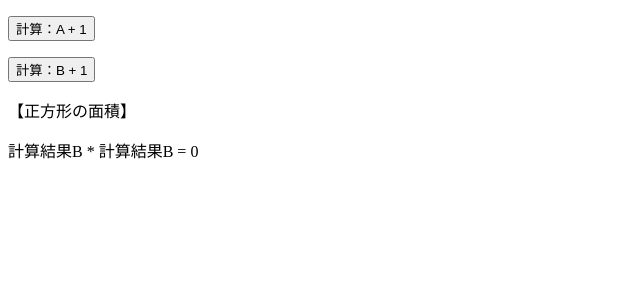
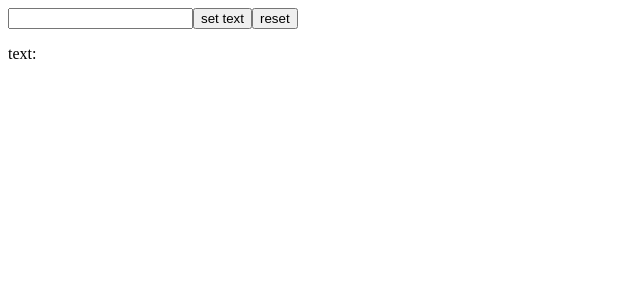
Before and after one commit to mashharuki/ReactSample3, a React (Create React App) app: page / in a window 1280 px wide. Shown: the top 300 px of the page, without its empty margins (0-640 px from the left). Built offline with nearby package versions, Linux system fonts and the light colour scheme.

Commit message:
useRefを使ったサンプル機能を実装する。

```diff
--- a/src/App.js
+++ b/src/App.js
@@ -1,57 +1,51 @@
 /**
  * メインコンポーネント
  */
- import React,{ memo, useState, useEffect, useMemo } from "react";
+import React,{ useRef, useState, useEffect } from "react";
 import "./styles.css";
 
 /**
-  * 長方形の面積を求めるsquareコンポーネント
+ * Sampleコンポーネント
  */
-const square = (params) => {
-  // 配列を生成
-  const testArea = [...Array(1000).keys()];
-  // 重い処理(テスト用)
-  testArea.forEach(() => {
-    console.log(`「計算B+1」がボタンクリックされ、squre関数実行中, ループ処理を${testArea.length}回実行中`);
+const SampleComponent = () => {
+   // ステート変数
+   const [ text, setText ] = useState("");
+   const inputRefObject = useRef(null);
+
+   /**
+    * 副作用関数
+    */
+  useEffect(() => {
+    console.log("レンダリング！");
   });
-  // 面積を計算
-  return params * params;
+
+
+
+   /**
+    * クリックした時の関数
+    */
+  const handleClick = () => {
+    setText(inputRefObject.current.value);
   };
 
   /**
-  * Counterコンポーネント
+   * 初期値を設定する関数
    */
-const Counter = () => {
-   // ステート変数
-   const [countStateA, setCountStateA] = useState(0);
-   const [countStateB, setCountStateB] = useState(0);
-
-   /**
-    * カウントアップする関数
-    */
-   const countResultA = () => {
-    setCountStateA((prevCountA) => prevCountA + 1);
-    console.log("計算：A+1ボタンがクリックされました。");
-   };
-
-   const countResultB = () => {
-    setCountStateB((prevCountB) => prevCountB + 1);
-    console.log("計算：B+1ボタンがクリックされました。");
-   };
-
-   // 面積を求める。
-   const squareArea = useMemo(() => square(countStateB), [countStateB]);
+  const textReset = () => {
+    setText("");
+    inputRefObject.current.value = "";
+  }
 
   return (
     <>
-       <p><button onClick={countResultA}>計算：A + 1</button></p>
-       <p><button onClick={countResultB}>計算：B + 1</button></p>
-       <p>【正方形の面積】</p>
-       <p>計算結果B  * 計算結果B = {squareArea}</p>
+      <input ref={inputRefObject} type="text" />
+      <button onclick={handleClick}>set text</button>
+      <button onClick={textReset}>reset</button>
+      <p>text: {text}</p>
     </>
   );
 }
 
  export default function App() {
-   return <Counter />;
+   return <SampleComponent />;
  };
```
Lines whose indentation alone changed are shown as unchanged.
